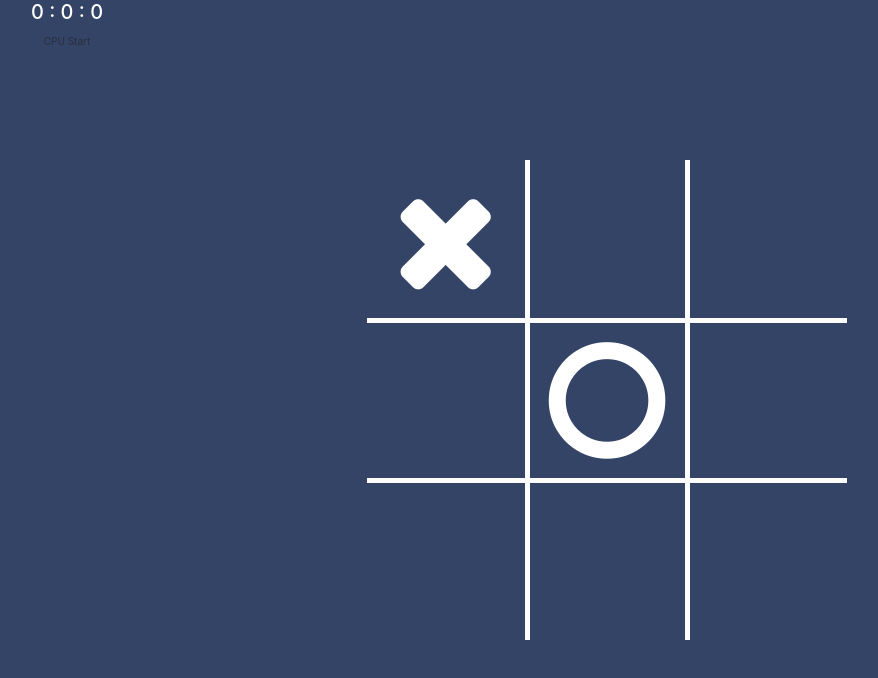
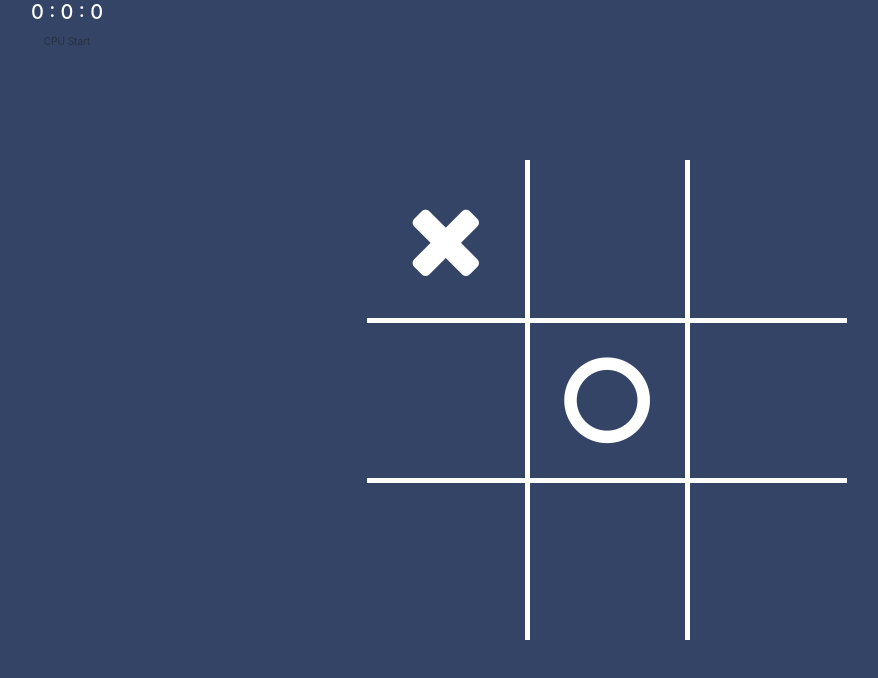
Before and after one commit to gillisandrew/FCC-TicTacToe, a plain HTML site: page index.html in a window 1280 px wide. Both pictures are taken after a click on the element 480 px from the left and 240 px from the top of the page. Shown: the whole page, without its empty margins (33-911 px from the left). Drawn offline with nearby package versions, Linux system fonts and the light colour scheme.

Commit message:
fix icon size

```diff
--- a/index.html
+++ b/index.html
@@ -57,7 +57,7 @@
             content: '\f00d';
             line-height: 100%;
             color: #ffffff;
-            font-size: 17vh;
+            font-size: 10rem;
             height: 33.33%;
             width: 33.33%;
         }
@@ -71,7 +71,7 @@
             content: '\f10c' !important;
             line-height: 100%;
             color: #ffffff;
-            font-size: 17vh;
+            font-size: 10rem;
             height: 33.33%;
             width: 33.33%;
         }
@@ -81,7 +81,7 @@
             content: '\f00d' !important;
             line-height: 100%;
             color: #ffffff;
-            font-size: 17vh;
+            font-size: 10rem;
             height: 33.33%;
             width: 33.33%;
         }
```
